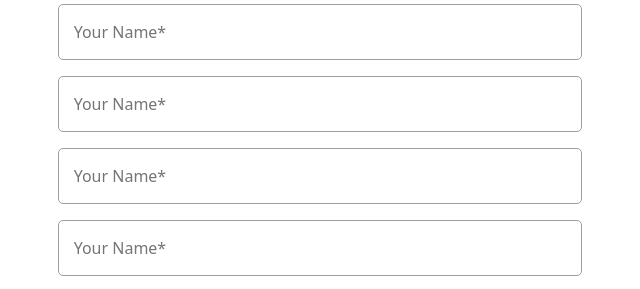
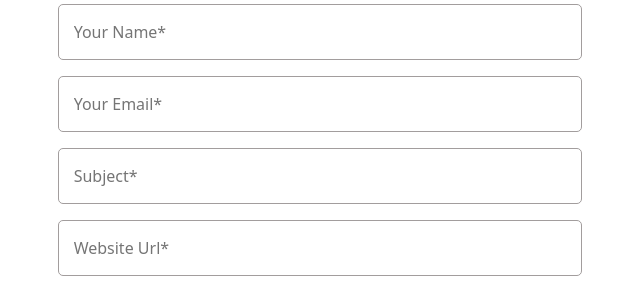
Before and after one commit to Nienn99/BC52_Capstone_G21, a plain HTML site: page landingpage.html in a window 1280 px wide. Shown: the part 6046-6335 px from the top of the page, 524-1164 px from the left. Drawn offline with nearby package versions, Linux system fonts and the light colour scheme; some packages are replaced by stand-ins of ours; a script that the page names is missing; a web font is replaced by a local one.

Commit message:
chỉnh respon Huy

```diff
--- a/landingpage.html
+++ b/landingpage.html
@@ -919,19 +919,19 @@
                   />
                   <input
                     type="text"
-                    placeholder="Your Name*"
+                    placeholder="Your Email*"
                     class="contact_input"
                     required=""
                   />
                   <input
                     type="text"
-                    placeholder="Your Name*"
+                    placeholder="Subject*"
                     class="contact_input"
                     required=""
                   />
                   <input
                     type="text"
-                    placeholder="Your Name*"
+                    placeholder="Website Url*"
                     class="contact_input"
                     required=""
                   />
```
